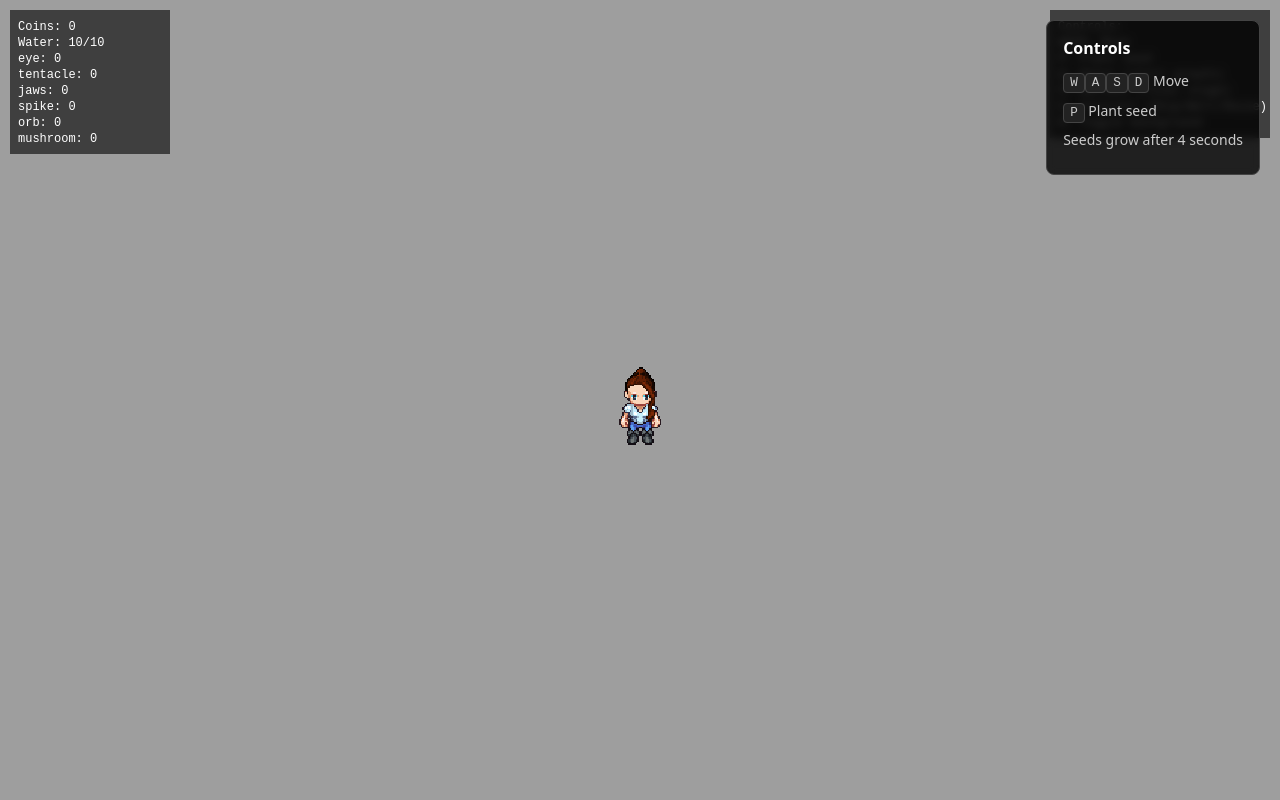
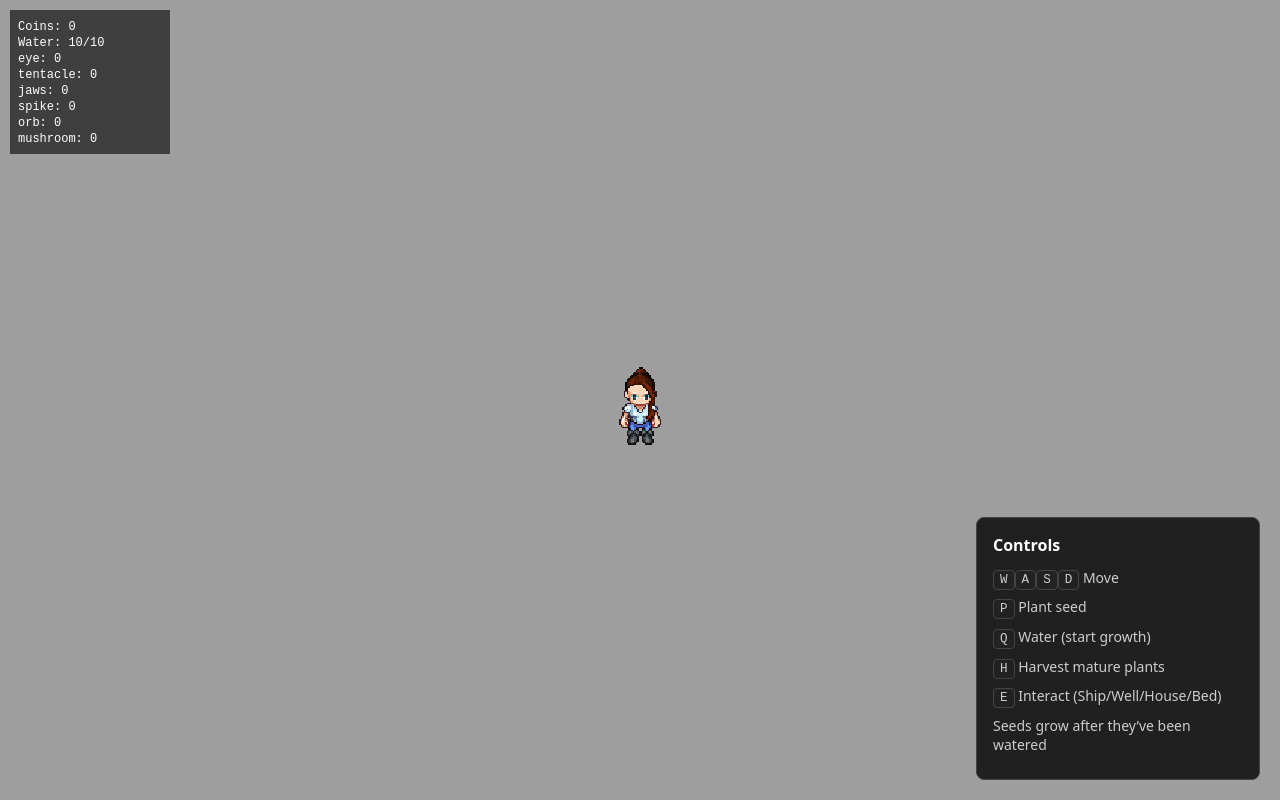
Before and after one commit to brielleporter/growingstars, a website built with Vite: page index.html in a window 1280 px wide. Built offline with nearby package versions, Linux system fonts and the light colour scheme; files whose address does not match are found by name.

Commit message:
moved control panel living in index.html to bottom right

```diff
--- a/index.html
+++ b/index.html
@@ -13,7 +13,10 @@
     <div class="legend-content">
       <p><kbd>W</kbd><kbd>A</kbd><kbd>S</kbd><kbd>D</kbd> Move</p>
       <p><kbd>P</kbd> Plant seed</p>
-      <p>Seeds grow after 4 seconds</p>
+      <p><kbd>Q</kbd> Water (start growth)</p>
+      <p><kbd>H</kbd> Harvest mature plants</p>
+      <p><kbd>E</kbd> Interact (Ship/Well/House/Bed)</p>
+      <p>Seeds grow after they’ve been watered</p>
     </div>
   </div>
 
--- a/src/core/GameEngine.ts
+++ b/src/core/GameEngine.ts
@@ -714,28 +714,7 @@ export class GameEngine {
     }
     ctx.restore();
 
-    // Controls overlay (top-right)
-    ctx.save();
-    const ctrl = [
-      'Controls:',
-      'WASD: Move',
-      'P: Plant seed',
-      'Q: Water (start growth)',
-      'H: Harvest (final stage)',
-      'E: Interact (Ship/Well/House)',
-      'B: Toggle background',
-    ];
-    const cw = 220;
-    const ch = padding * 2 + lineH * ctrl.length;
-    const canvas = this.renderingContext.canvas;
-    ctx.globalAlpha = 0.6;
-    ctx.fillStyle = '#000';
-    ctx.fillRect(canvas.width - cw - 10, 10, cw, ch);
-    ctx.globalAlpha = 1.0;
-    ctx.fillStyle = '#fff';
-    ctx.font = '12px monospace';
-    ctrl.forEach((t, i) => ctx.fillText(t, canvas.width - cw - 10 + padding, 10 + padding + (i + 1) * lineH - 4));
-    ctx.restore();
+    // Controls overlay removed; using HTML legend instead
 
     // Fade overlay (last)
     if (this.fadeTransition.active) {
--- a/styles.css
+++ b/styles.css
@@ -23,7 +23,7 @@ html, body {
 
 .legend {
   position: fixed;
-  top: 20px;
+  bottom: 20px;
   right: 20px;
   background: rgba(0, 0, 0, 0.8);
   border: 1px solid #444;
```
